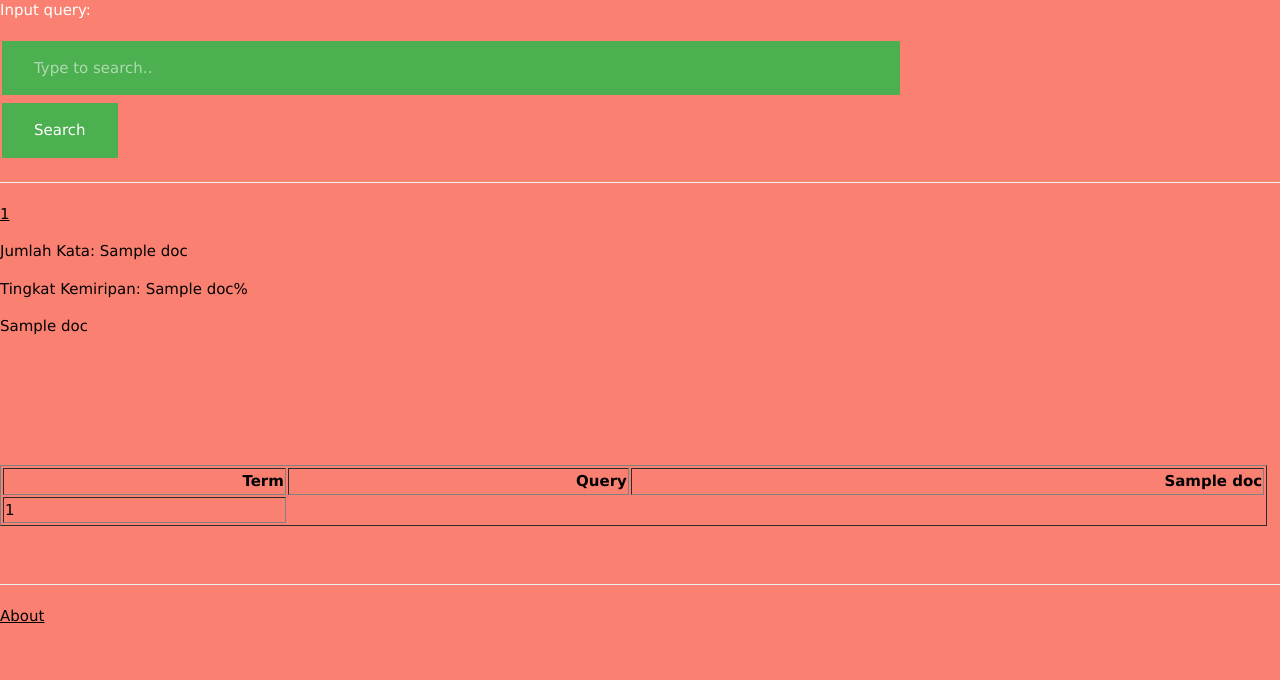
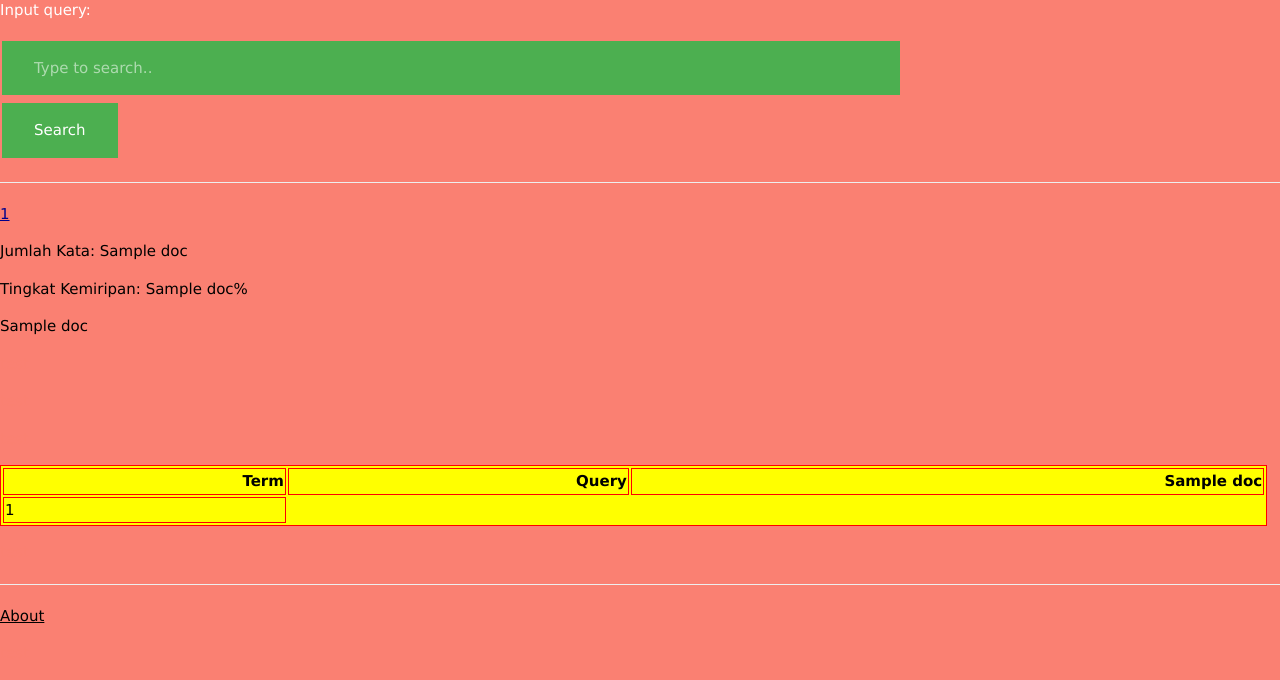
Before and after one commit to fwznbg/Algeo02-19046, a Flask app: template templates/result.html in a window 1280 px wide. Shown: the part 206-886 px from the top of the page. Run offline with Flask 2, Linux system fonts and the light colour scheme; the template is opened without the code that fills it: most values are stand-ins (such as "Sample title", 1, 10 or a date in 2020).

Commit message:
Update result.html

```diff
--- a/templates/result.html
+++ b/templates/result.html
@@ -56,7 +56,7 @@
 
 <body>
 	{% for doc in dataList %}
-		<a href="{{(doc[3])}}">{{doc[0]}}</a>
+		<a style="color:DarkBlue"  href="{{(doc[3])}}">{{doc[0]}}</a>
 		<p>Jumlah Kata: {{doc[1]}}</p>
 		<p>Tingkat Kemiripan: {{doc[2]}}%</p>
 		<p>{{doc[4]}}</p>
@@ -68,7 +68,7 @@
 <p style="color:salmon">test </p>
 
 <body>
-  <table border="1" style="width:99%">
+  <table border="1" style="width:99%" bgcolor="yellow" bordercolor="red">
     <!-- kolom tabel -->
     <thead>
       <tr style="text-align: right;" >
```
